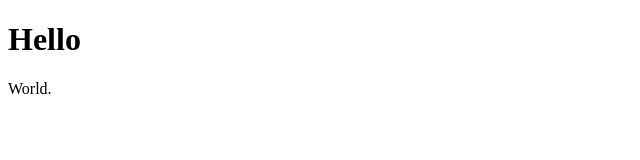
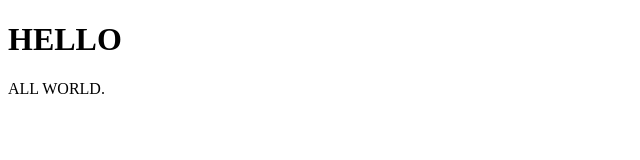
Before and after one commit to ThanakonSA/ThanakonSA.github.io, a plain HTML site: page index.html in a window 1280 px wide. Shown: the whole page, without its empty margins (0-640 px from the left). Drawn offline with Linux system fonts and the light colour scheme.

Commit message:
Update index.html

```diff
--- a/index.html
+++ b/index.html
@@ -4,7 +4,7 @@
   <title>Page Title</title>
 </head>
 <body>
-  <h1>Hello</h1>
-  <p>World.</p>
+  <h1>HELLO</h1>
+  <p>ALL WORLD.</p>
 </body>
 </html>
```
